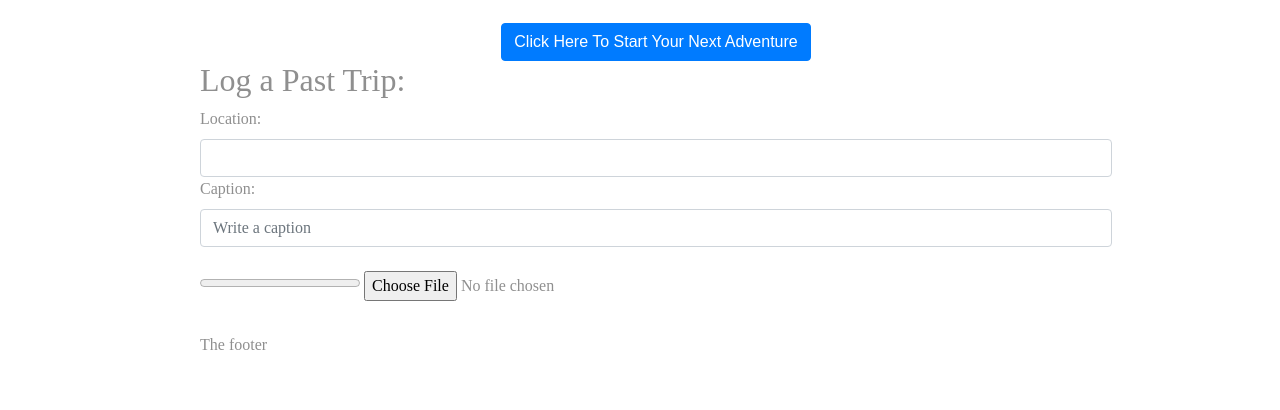
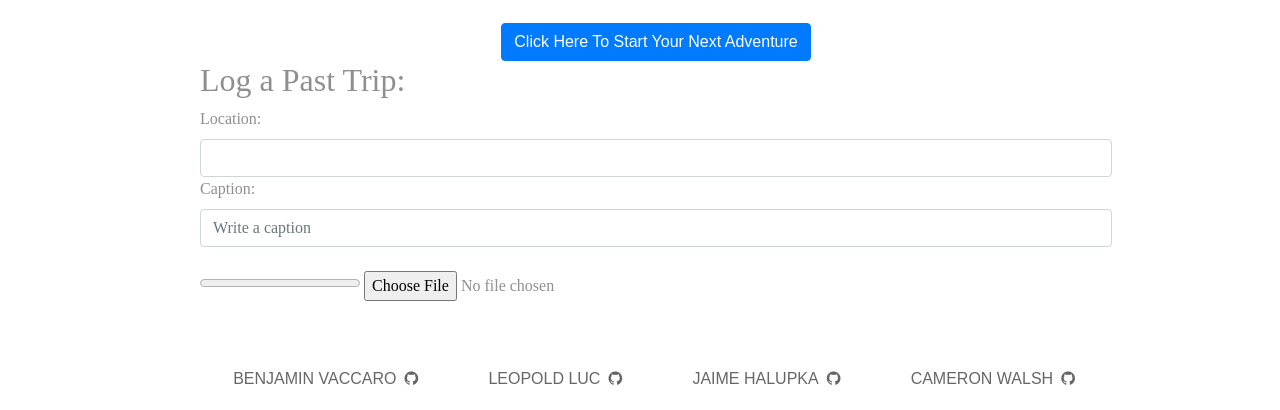
Before and after one commit to walshcam/Travel-Log, a plain HTML site: page assets/html/previousAdventures.html in a window 1280 px wide. Shown: the part 853-1263 px from the top of the page. Before the commit the page ends 1210 px from the top, so only its background shows below. Drawn offline with nearby package versions, Linux system fonts and the light colour scheme; some packages are replaced by stand-ins of ours; no server answers; a web font is replaced by a local one.

Commit message:
Added Footer to previous Adventures

```diff
--- a/assets/css/previousAdventures.css
+++ b/assets/css/previousAdventures.css
@@ -397,3 +397,32 @@ div.desc {
 		margin: 0;
 	}
 }
+
+/* footer styles */
+
+footer {
+  width: 100%;
+  display: flex;
+  justify-content: space-around;
+  margin-top: 2em;
+  margin-bottom: 1em;
+}
+
+div.person {
+  display: inline-flex;
+}
+
+div.person a {
+  color: #666;
+}
+
+div.person i {
+  padding: 0.25em;
+  font-size: 1rem;
+  display: inline;
+}
+
+div.person h1 {
+  display: inline;
+  font-size: 1rem;
+}
--- a/assets/html/previousAdventures.html
+++ b/assets/html/previousAdventures.html
@@ -7,6 +7,7 @@
     <!-- reset css file link -->
     <link rel="stylesheet" href="./../css/reset.css">
     <!-- link to font-awesome -->
+    <link rel="stylesheet" href="https://cdnjs.cloudflare.com/ajax/libs/font-awesome/4.7.0/css/font-awesome.min.css">
     <link href="https://fonts.googleapis.com/css?family=Amaranth|Lato" rel="stylesheet">
     <!-- bootsrap CDN link -->
     <link rel="stylesheet" href="https://stackpath.bootstrapcdn.com/bootstrap/4.1.0/css/bootstrap.min.css" integrity="sha384-9gVQ4dYFwwWSjIDZnLEWnxCjeSWFphJiwGPXr1jddIhOegiu1FwO5qRGvFXOdJZ4"
@@ -65,9 +66,23 @@
 
             <div id="map"></div>
             <div>
-                     <br><br><br><br><br> <br><br><br><br><br> <br><br><br><br><br>
-                     <div class = "text-center">
-                        <button onclick = "window.location.href = 'futureAdventuresPage.html'" id = "future" class = "futureButton btn btn-primary">Click Here To Start Your Next Adventure</button>
+                <br>
+                <br>
+                <br>
+                <br>
+                <br>
+                <br>
+                <br>
+                <br>
+                <br>
+                <br>
+                <br>
+                <br>
+                <br>
+                <br>
+                <br>
+                <div class="text-center">
+                    <button onclick="window.location.href = 'futureAdventuresPage.html'" id="future" class="futureButton btn btn-primary">Click Here To Start Your Next Adventure</button>
                 </div>
 
                 <form id="travelinput" role="form">
@@ -122,13 +137,38 @@
                     </div> -->
                 </div>
             </div>
-            <footer id="main-footer">The footer</footer>
+            <footer id="main-footer">
+                <div class="person">
+                    <a href="#">
+                        <h1>Benjamin Vaccaro</h1>
+                        <i class="fa fa-github"></i>
+                    </a>
+                </div>
+                <div class="person">
+                    <a href="#">
+                        <h1>Leopold Luc</h1>
+                        <i class="fa fa-github"></i>
+                    </a>
+                </div>
+                <div class="person">
+                    <a href="#">
+                        <h1>Jaime Halupka</h1>
+                        <i class="fa fa-github"></i>
+                    </a>
+                </div>
+                <div class="person">
+                    <a href="#">
+                        <h1>Cameron Walsh</h1>
+                        <i class="fa fa-github"></i>
+                    </a>
+                </div>
+            </footer>
         </div>
     </div>
 
     <!-- jquery links -->
-    <script defer src="https://use.fontawesome.com/releases/v5.0.10/js/all.js" integrity="sha384-slN8GvtUJGnv6ca26v8EzVaR9DC58QEwsIk9q1QXdCU8Yu8ck/tL/5szYlBbqmS+"
-        crossorigin="anonymous"></script>
+    <!-- <script defer src="https://use.fontawesome.com/releases/v5.0.10/js/all.js" integrity="sha384-slN8GvtUJGnv6ca26v8EzVaR9DC58QEwsIk9q1QXdCU8Yu8ck/tL/5szYlBbqmS+"
+        crossorigin="anonymous"></script> -->
 
     <script src="https://code.jquery.com/jquery-3.3.1.js" integrity="sha256-2Kok7MbOyxpgUVvAk/HJ2jigOSYS2auK4Pfzbm7uH60=" crossorigin="anonymous"></script>
 
@@ -140,8 +180,7 @@
     <!-- javascript file link -->
 
     <script src="../js/previousAdventures.js"></script>
-    <script async defer
-src="https://maps.googleapis.com/maps/api/js?key=AIzaSyAEIwSV8mz7FhFBG8WpCbLO0WTwTBxpj0Q&callback=initMap">
+    <script async defer src="https://maps.googleapis.com/maps/api/js?key=AIzaSyAEIwSV8mz7FhFBG8WpCbLO0WTwTBxpj0Q&callback=initMap">
     </script>
 </body>
 
```
Also changed, not shown: assets/html/futureAdventuresPage.html (+0 -1 lines), assets/html/mainMenu.html (+3 -1 lines). Lines whose indentation alone changed are shown as unchanged.
